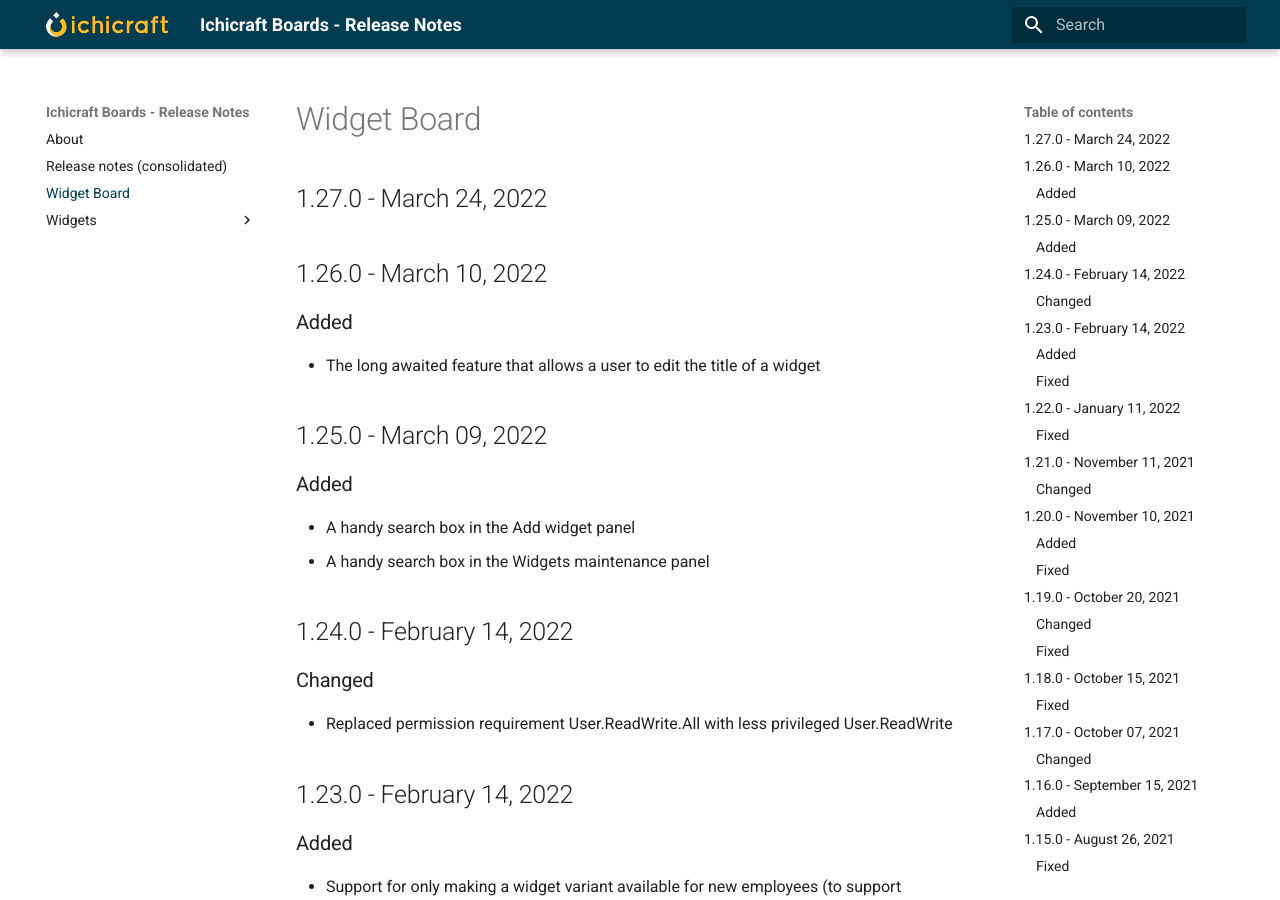
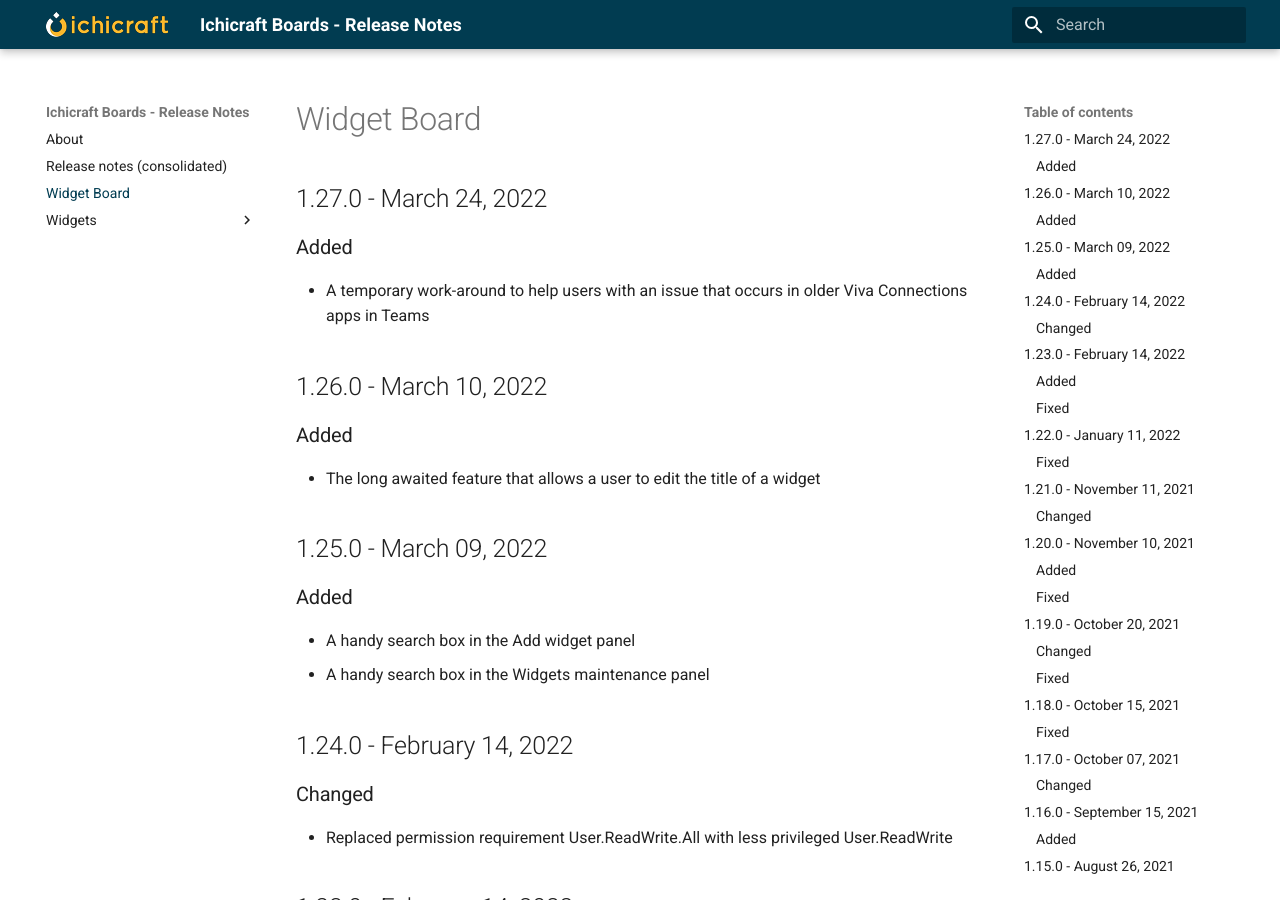
Before and after one commit to ichicraft/widgets-docs, an MkDocs documentation site: the page built from docs/Widget Board.md, in a window 1280 px wide and 900 px high. Built offline with MkDocs 1.6.1 and Material for MkDocs 9.7.7, drawn with Linux system fonts in a browser that asks for light colours.

Commit message:
Added description to 1.27

```diff
--- a/docs/Widget Board.md
+++ b/docs/Widget Board.md
@@ -1,4 +1,7 @@
 ## 1.27.0 - March 24, 2022
+
+### Added
+- A temporary work-around to help users with an issue that occurs in older Viva Connections apps in Teams
 
 ## 1.26.0 - March 10, 2022
 
```
Also changed, not shown: docs/Release-notes-(consolidated).md (+3 -0 lines).
